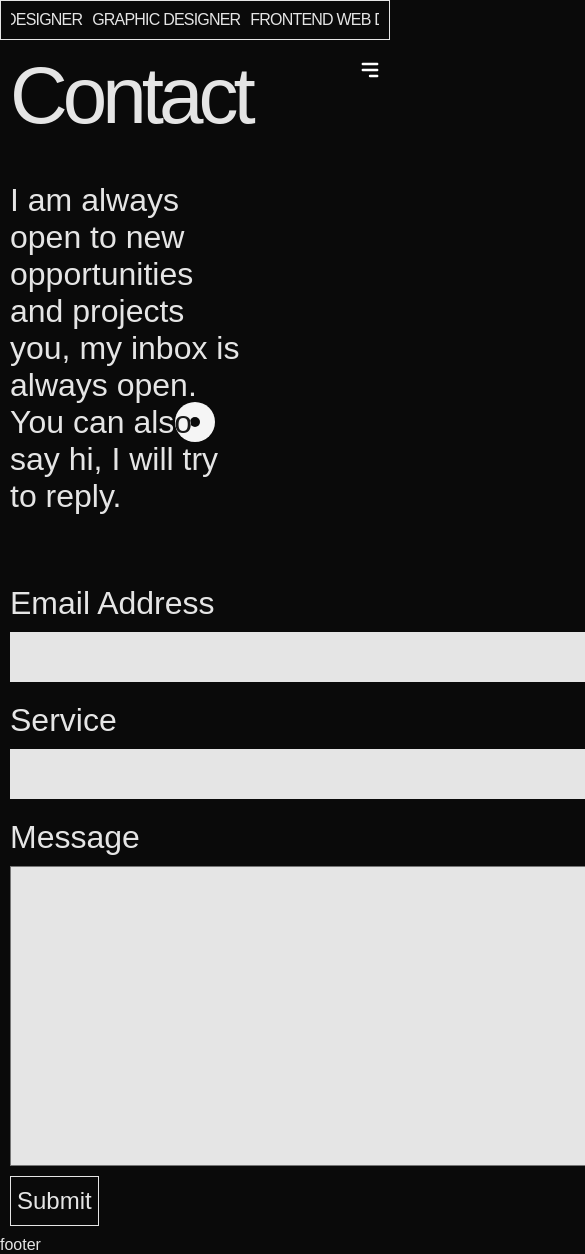
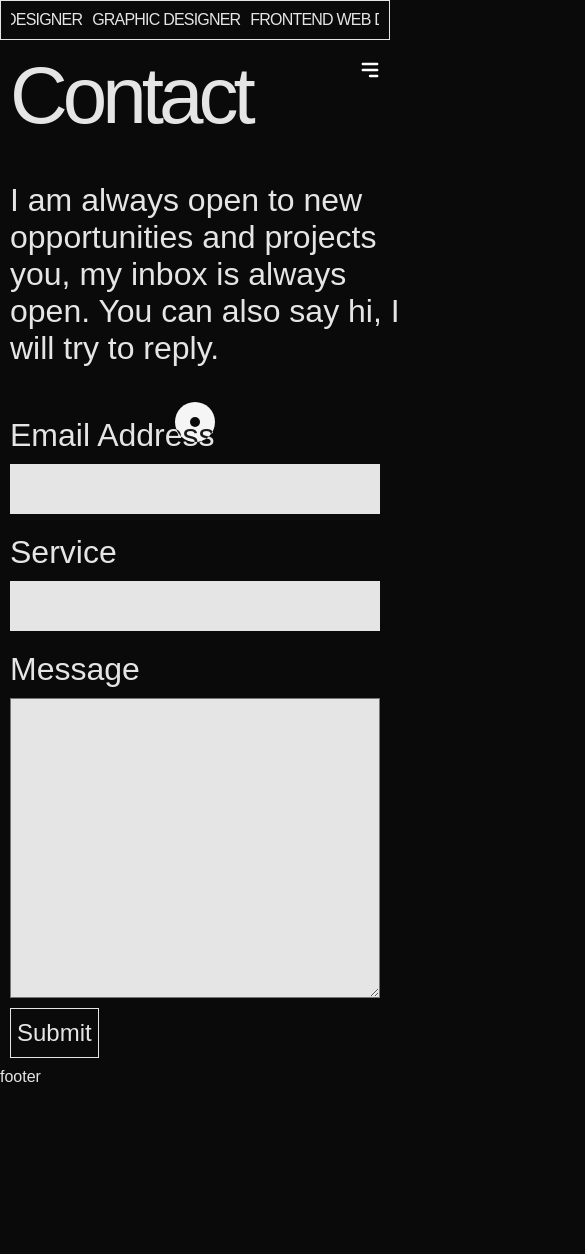
Before and after one commit to DarkVoid01/portfolio-project, a React (Create React App) app: page /contact in a window 390 px wide. Shown: the top 1254 px of the page, 585 px wide, since content can reach past the window. After the commit the page ends 1086 px from the top, so only its background shows below. Built offline with nearby package versions, Linux system fonts and the light colour scheme.

Commit message:
contact page responsiveness

```diff
--- a/src/pages/Contact/Contact.scss
+++ b/src/pages/Contact/Contact.scss
@@ -11,20 +11,19 @@
     }
 
     .content{
-        display: flex;
-        justify-content: space-between;
+        display: grid;
+        grid-template-columns: 50% 50%;
 
         .text{
 
             .text-container{
                 margin: 10px;
                 font-size: 2rem;
-                width: 60%;
+                width: 100%;
             }
         }
         .form{
             margin: 10px;
-            min-width: 600px;
 
             form{
                 display: flex;
@@ -75,9 +74,11 @@
     }
 }
 }
-
 @media (max-width: 800px){
     .contact{
+        .wrapper{
+            min-height: 100vh;
+
         .heading{
             font-size: 5rem;
             letter-spacing: -5px;
@@ -89,21 +90,66 @@
         .content{
             display: flex;
             flex-direction: column;
-            gap: 50px;
 
             .text{
-                width: 100%;
 
                 .text-container{
+                    margin: 10px;
+                    font-size: 2rem;
                     width: 100%;
-                    margin: 10px;
-                    font-size: 1.5rem;
                 }
             }
             .form{
+                margin: 10px;
+                margin-top: 40px;
 
+                form{
+                    display: flex;
+                    flex-direction: column;
+                }
+                input{
+                    height: 50px;
+                    margin-top: 10px;
+                    background-color: #e5e5e5;
+                    border: 1px solid #e5e5e5;
+                    color: #0a0a0a;
+                    font-size: 1.5rem;
+                    padding: 10px;
+                    box-sizing: border-box;
+                    margin-bottom: 20px;
+                }
+                label{
+                    font-size: 2rem;
+                }
+                textarea{
+                    min-height: 300px;
+                    margin-top: 10px;
+                    background-color:  #e5e5e5;
+                    font-size: 1.5rem;
+                    padding: 10px;
+                    box-sizing: border-box;
+                    color: #0a0a0a;
+                }
+                button{
+                    margin-top: 10px;
+                    width: fit-content;
+                    color: #e5e5e5;
 
+                    border: 1px solid #e5e5e5;
+                    background-color: #0a0a0a;
+                    font-size: 1.5rem;
+                    padding: 10px 6px;
+                }
+                select{
+                     background-color: #e5e5e5;
+                     height: 50px;
+                     font-size: 1.5rem;
+                     color: #0a0a0a;
+                     margin-top: 10px;
+                     margin-bottom: 20px;
+                }
             }
         }
     }
+    }
 }
```
